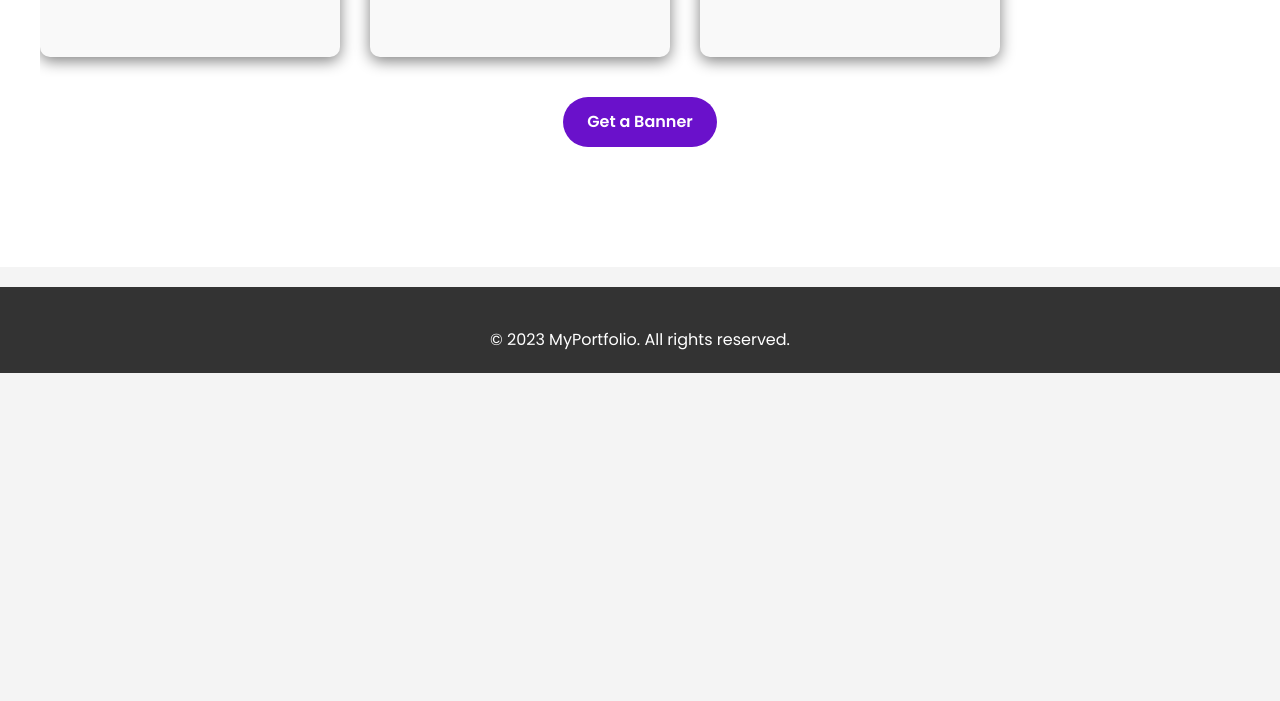
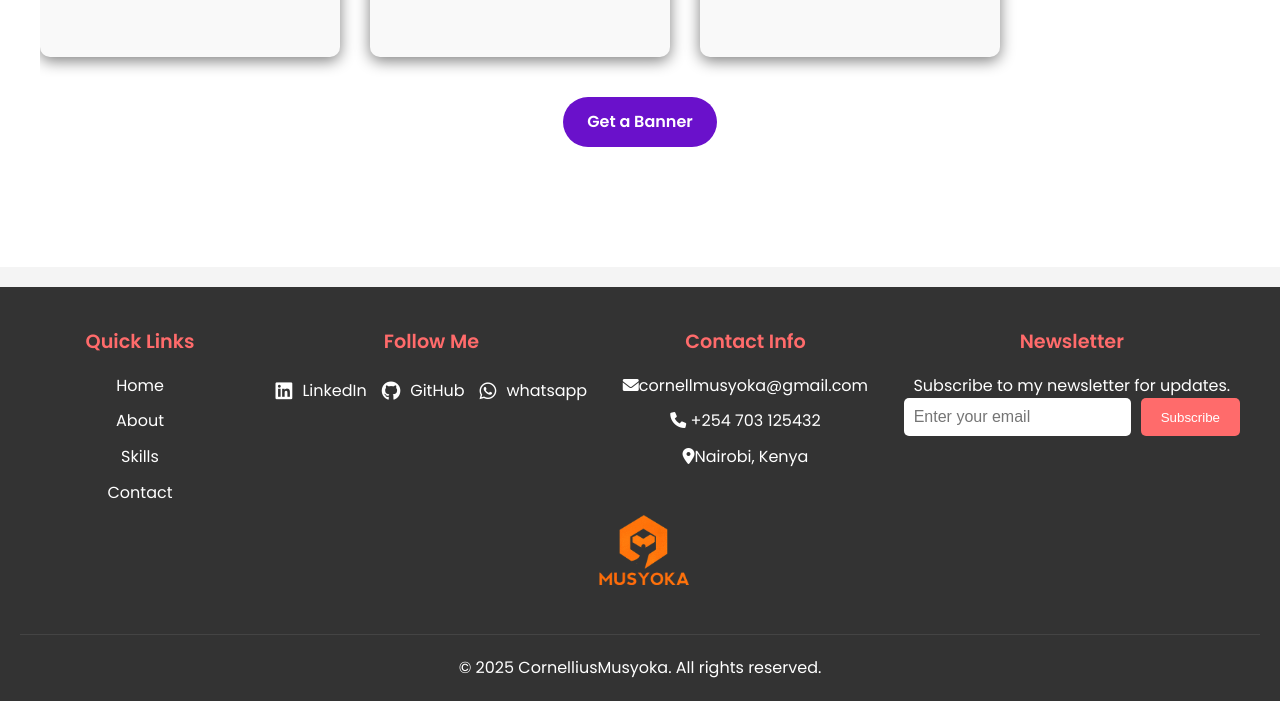
Before and after one commit to Musyoka460/Portfolio-, a plain HTML site: page graphics-design.html in a window 1280 px wide. Shown: the part 2796-3497 px from the top of the page. Before the commit the page ends 3169 px from the top, so only its background shows below. Drawn offline with nearby package versions, Linux system fonts and the light colour scheme.

Commit message:
update graphics-design.html

```diff
--- a/graphics-design.html
+++ b/graphics-design.html
@@ -109,8 +109,56 @@
     </div>
   </section>
 
-  <footer>
-    <p>&copy; 2023 MyPortfolio. All rights reserved.</p>
+    <footer>
+    <div class="footer-container">
+      <!-- Quick Links -->
+      <div class="footer-section">
+        <h3>Quick Links</h3>
+        <ul>
+          <li><a href="index.html">Home</a></li>
+          <li><a href="about.html">About</a></li>
+          <li><a href="skills.html">Skills</a></li>
+          <li><a href="contact.html">Contact</a></li>
+        </ul>
+      </div>
+
+      <!-- Social Media Links -->
+      <div class="footer-section">
+        <h3>Follow Me</h3>
+        <ul class="social-links">
+          <li><a href="https://linkedin.com" target="_blank"><i class="fab fa-linkedin"></i> LinkedIn</a></li>
+          <li><a href="https://github.com" target="_blank"><i class="fab fa-github"></i> GitHub</a></li>
+          <li><a href="https://Whatsapp.com" target="_blank"><i class="fab fa-whatsapp"></i>whatsapp</a></li>
+        </ul>
+      </div>
+
+      <!-- Contact Information -->
+      <div class="footer-section">
+        <h3>Contact Info</h3>
+        <ul>
+          <li><i class="fas fa-envelope"></i>cornellmusyoka@gmail.com</li>
+          <li><i class="fas fa-phone"></i> +254 703 125432</li>
+          <li><i class="fas fa-map-marker-alt"></i>Nairobi, Kenya</li>
+        </ul>
+      </div>
+
+      <!-- Newsletter Signup (Optional) -->
+      <div class="footer-section">
+        <h3>Newsletter</h3>
+        <p>Subscribe to my newsletter for updates.</p>
+        <form class="newsletter-form">
+          <input type="email" placeholder="Enter your email" required>
+          <button type="submit">Subscribe</button>
+        </form>
+      </div>
+    </div>
+
+    <div class="logo"><img src="logo.png"></div>
+
+    <!-- Copyright Notice -->
+    <div class="footer-bottom">
+      <p>&copy; 2025 CornelliusMusyoka. All rights reserved.</p>
+    </div>
   </footer>
 
   <script src="https://unpkg.com/aos@2.3.1/dist/aos.js"></script>
```
